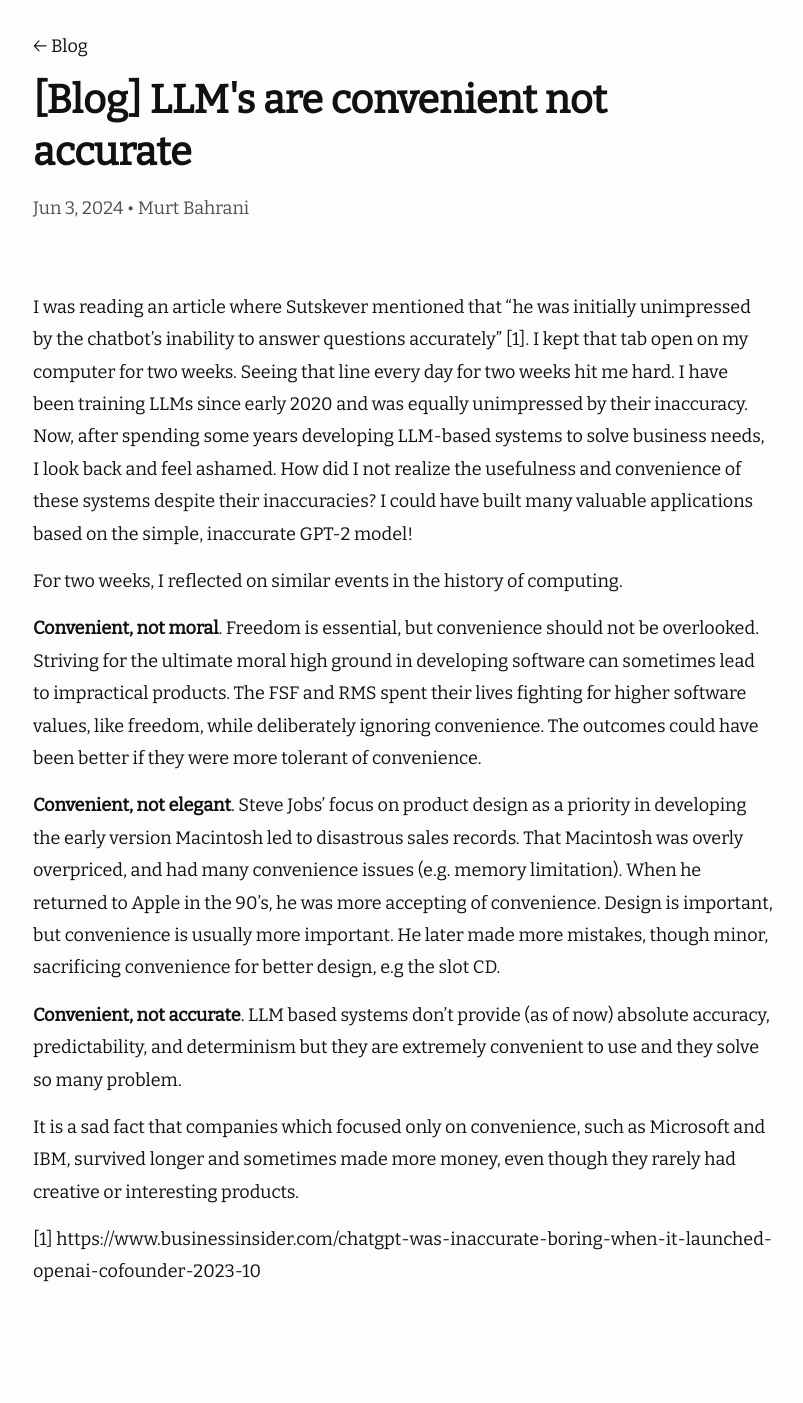
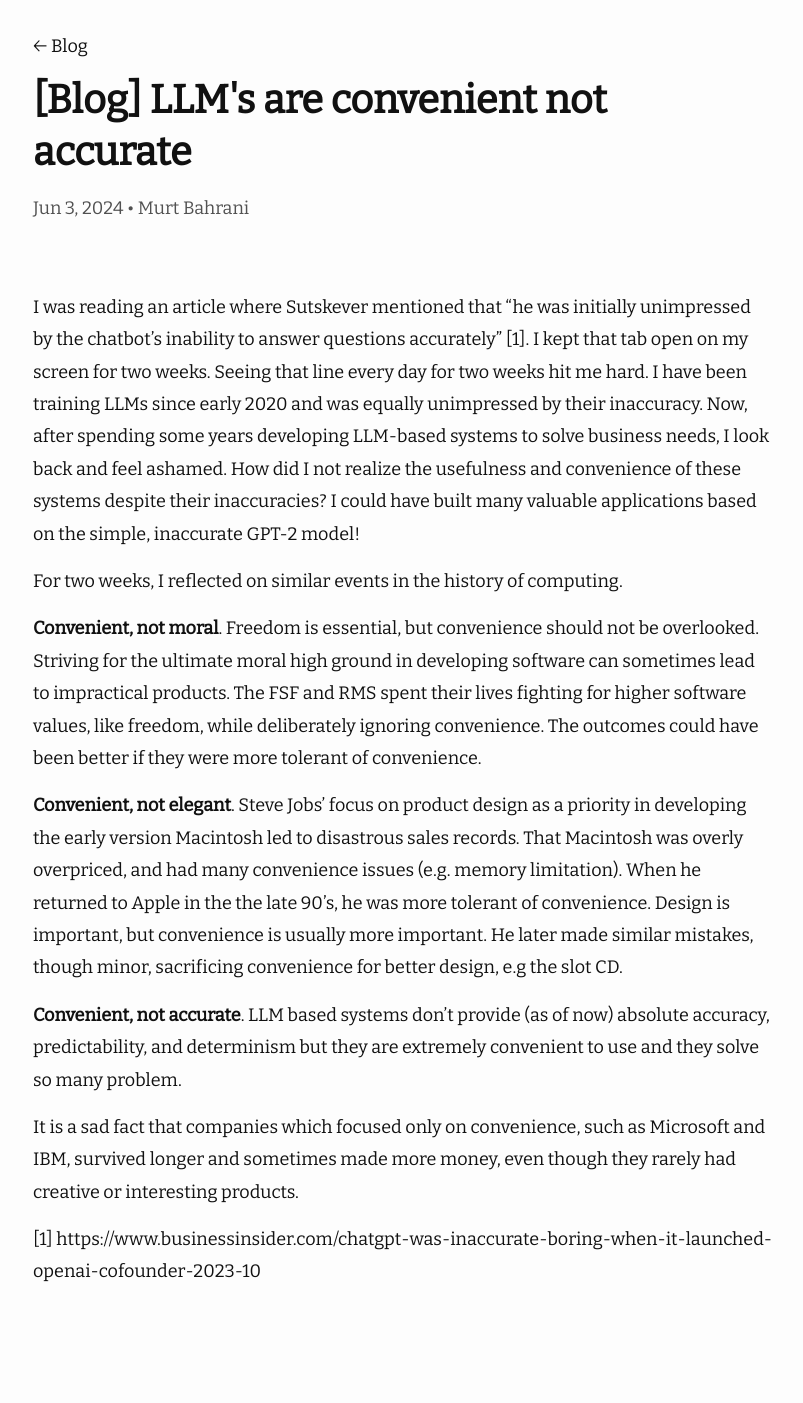
Before and after one commit to murtio/murtio.github.io, a Jekyll site: the page built from _posts/2024-06-03-convenient-not-accurate-llm.md, in a window 1280 px wide. Shown: the whole page, without its empty margins (237-1040 px from the left). Built offline with Jekyll 4.4.1, drawn with Linux system fonts in a browser that asks for light colours; nearby versions of some CDN libraries.

Commit message:
chore: Update blog post content and fix typos

```diff
--- a/_posts/2024-06-03-convenient-not-accurate-llm.md
+++ b/_posts/2024-06-03-convenient-not-accurate-llm.md
@@ -5,13 +5,13 @@ categories: blog
 author: Murt Bahrani
 ---
 
-I was reading an article where Sutskever mentioned that "he was initially unimpressed by the chatbot's inability to answer questions accurately" [1]. I kept that tab open on my computer for two weeks. Seeing that line every day for two weeks hit me hard. I have been training LLMs since early 2020 and was equally unimpressed by their inaccuracy. Now, after spending some years developing LLM-based systems to solve business needs, I look back and feel ashamed. How did I not realize the usefulness and convenience of these systems despite their inaccuracies? I could have built many valuable applications based on the simple, inaccurate GPT-2 model!
+I was reading an article where Sutskever mentioned that "he was initially unimpressed by the chatbot's inability to answer questions accurately" [1]. I kept that tab open on my screen for two weeks. Seeing that line every day for two weeks hit me hard. I have been training LLMs since early 2020 and was equally unimpressed by their inaccuracy. Now, after spending some years developing LLM-based systems to solve business needs, I look back and feel ashamed. How did I not realize the usefulness and convenience of these systems despite their inaccuracies? I could have built many valuable applications based on the simple, inaccurate GPT-2 model!
 
 For two weeks, I reflected on similar events in the history of computing.
 
 **Convenient, not moral**. Freedom is essential, but convenience should not be overlooked. Striving for the ultimate moral high ground in developing software can sometimes lead to impractical products. The FSF and RMS spent their lives fighting for higher software values, like freedom, while deliberately ignoring convenience. The outcomes could have been better if they were more tolerant of convenience.
 
-**Convenient, not elegant**. Steve Jobs' focus on product design as a priority in developing the early version Macintosh led to disastrous sales records. That Macintosh was overly overpriced, and had many convenience issues (e.g. memory limitation). When he returned to Apple in the 90's, he was more accepting of convenience. Design is important, but convenience is usually more important. He later made more mistakes, though minor, sacrificing convenience for better design, e.g the slot CD.
+**Convenient, not elegant**. Steve Jobs' focus on product design as a priority in developing the early version Macintosh led to disastrous sales records. That Macintosh was overly overpriced, and had many convenience issues (e.g. memory limitation). When he returned to Apple in the the late 90's, he was more tolerant of convenience. Design is important, but convenience is usually more important. He later made similar mistakes, though minor, sacrificing convenience for better design, e.g the slot CD.
 
 **Convenient, not accurate**. LLM based systems don't provide (as of now) absolute accuracy, predictability, and determinism but they are extremely convenient to use and they solve so many problem.
 
```
